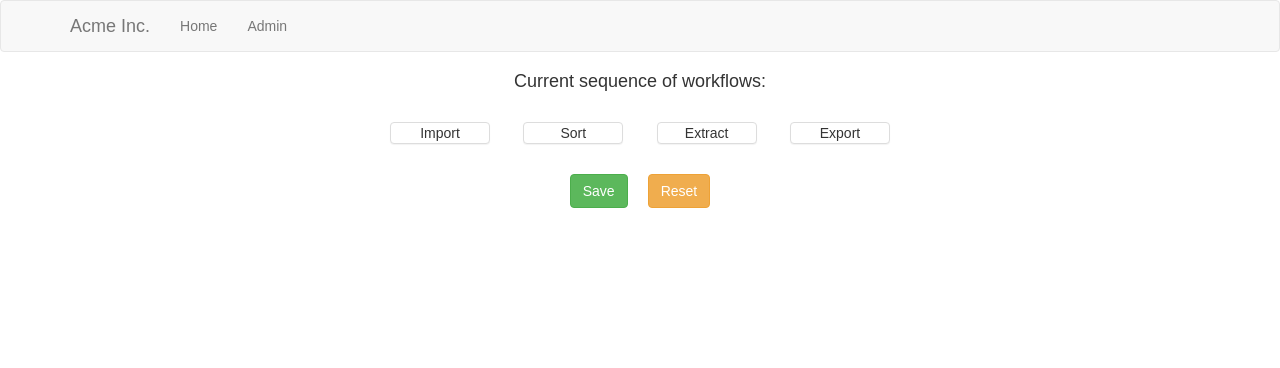
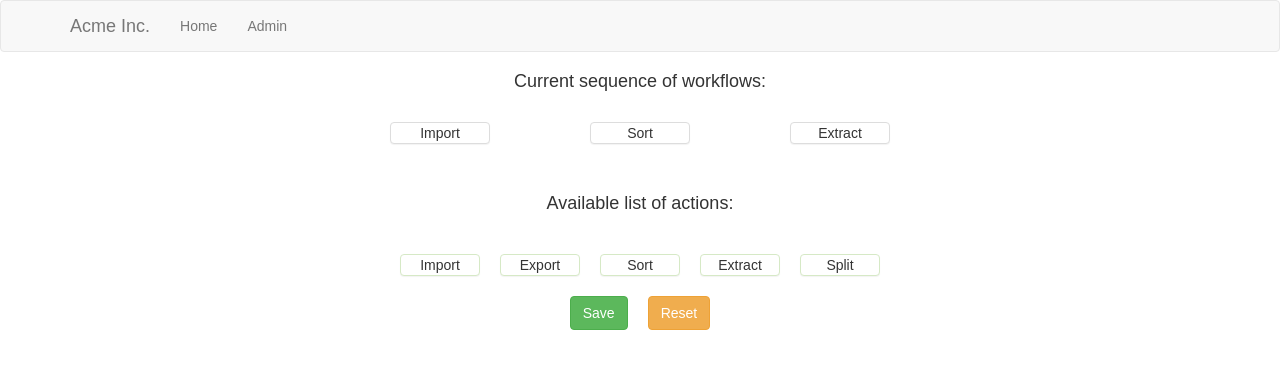
Before and after one commit to lexyehia/challenge_1, a React (Create React App) app: page /admin/workflows in a window 1280 px wide. Shown: the top 368 px of the page. Built offline with nearby package versions, Linux system fonts and the light colour scheme.

Commit message:
Added recursive function to sort workflows; css styling;

```diff
--- a/package.json
+++ b/package.json
@@ -3,6 +3,7 @@
   "version": "0.1.0",
   "private": true,
   "dependencies": {
+    "lodash": "^4.17.4",
     "prop-types": "^15.6.0",
     "react": "^16.1.1",
     "react-bootstrap": "^0.31.5",
--- a/src/components/ActionItem.js
+++ b/src/components/ActionItem.js
@@ -4,19 +4,41 @@ import PropTypes from 'prop-types';
 
 const styles = {
     panel: {
-        width: 60,
+        width: 80,
+        margin: 10,
     }
 };
 
-export const ActionItem = (props) => (
+export class ActionItem extends React.Component {
+
+    constructor(props) {
+        super(props);
+    }
+
+    render() {
+        return (
             <Panel
                 style={styles.panel}
                 bsStyle='success'
                 draggable
+                onDragStart={this._startDragHandler}
             >
-        {props.text}
+                {this.props.text}
             </Panel>
-);
+        )
+    }
+
+    _startDragHandler = (e) => {
+        const data = {
+            action: this.props.text,
+        };
+
+        e.dataTransfer.setData('text', JSON.stringify(data));
+        e.dataTransfer.dropEffect = 'move';
+    }
+}
+
+
 
 ActionItem.propTypes = {
     text: PropTypes.string.isRequired,
--- a/src/components/ActionsList.js
+++ b/src/components/ActionsList.js
@@ -8,20 +8,19 @@ const styles = {
         direction: 'row',
         margin: '0 auto',
         justifyContent: 'space-between',
-        width: 400,
+        width: 500,
     },
 };
 
 
 export const ActionsList = (props) => (
     <div>
-        <h5>Available list of actions:</h5><br />
+        <h4>Available list of actions:</h4><br />
         <div style={styles.container}>
-            {props.actions.map(action => (
+            {props.actions.map((action, i) => (
                 <ActionItem
-                    key={action.id}
-                    id={action.id}
-                    text={action.action}
+                    key={i}
+                    text={action}
                 />
             ))}
         </div>
--- a/src/components/WorkflowPanel.js
+++ b/src/components/WorkflowPanel.js
@@ -3,19 +3,61 @@ import { Panel } from 'react-bootstrap';
 import PropTypes from 'prop-types';
 
 const styles = {
-    panel: {
+    normal: {
         width: 100,
+    },
+    hover: {
+        width: 100,
+        backgroundColor: 'beige',
     }
 };
 
-export const WorkflowPanel = (props) => (
-    <Panel
-        style={styles.panel}
-        draggable
-    >
-        {props.text}
-    </Panel>
-);
+export class WorkflowPanel extends React.Component {
+
+    constructor(props) {
+        super(props);
+
+        this.state = {
+            hover: false,
+        }
+    }
+
+    render() {
+        return (
+            <Panel
+                style={this.state.hover ? styles.hover : styles.normal}
+                draggable
+                onDragOver={this._dragOverHandler}
+                onDragLeave={this._dragLeaveHandler}
+                onDragEnd={this._dragLeaveHandler}
+                onDrop={this._dropHandler}
+            >
+                {this.props.action}
+            </Panel>
+        );
+    }
+
+    _dragOverHandler = (e) => {
+        e.preventDefault();
+
+        this.setState({
+            hover: true,
+        })
+    }
+
+    _dragLeaveHandler = (e) => {
+        this.setState({
+            hover: false,
+        })
+    }
+
+    _dropHandler = (e) => {
+        e.preventDefault();
+
+    }
+
+}
+
 
 WorkflowPanel.propTypes = {
     text: PropTypes.string.isRequired,
--- a/src/components/WorkflowsList.js
+++ b/src/components/WorkflowsList.js
@@ -13,20 +13,37 @@ const styles = {
 };
 
 
-export const WorkflowsList = (props) => (
+export class WorkflowsList extends React.Component {
+
+    constructor(props) {
+        super(props);
+    }
+
+    render() {
+        return (
             <div>
                 <h4>Current sequence of workflows:</h4><br />
                 <div style={styles.container}>
-            {props.workflows.map(workflow => (
+                    {this.props.workflows.map(workflow => (
                         <WorkflowPanel
                             key={workflow.id}
-                    id={workflow.id}
-                    text={workflow.action}
+                            {...workflow}
                         />
                     ))}
                 </div>
             </div>
         );
+    }
+
+    _listDropHandler = (e) => {
+        e.preventDefault();
+        const data = JSON.parse(e.dataTransfer.getData('text'));
+        console.log(data, e, this)
+        const id = Math.floor(Math.random() * 100);
+
+    }
+
+}
 
 WorkflowsList.propTypes = {
     workflows: PropTypes.array.isRequired,
--- a/src/pages/WorkflowsPage.js
+++ b/src/pages/WorkflowsPage.js
@@ -1,9 +1,12 @@
 import React from 'react';
 import { Button } from 'react-bootstrap';
+import _ from 'lodash';
 import { NavBar } from '../components/NavBar';
 import { WorkflowsList } from '../components/WorkflowsList';
+import { ActionsList } from "../components/ActionsList";
 
 export class WorkflowsPage extends React.Component {
+
     constructor(props) {
         super(props);
 
@@ -51,12 +54,18 @@ export class WorkflowsPage extends React.Component {
         };
     }
 
+    componentDidMount() {
+        this._organizeWorkflow();
+    }
+
     render() {
         return (
             <div className='App'>
                 <NavBar />
                 <div>
                     <WorkflowsList workflows={this.state.workflows}/>
+                    <br />
+                    <ActionsList actions={this.state.actions}/>
                 </div>
                 <div>
                     <Button
@@ -76,4 +85,25 @@ export class WorkflowsPage extends React.Component {
             </div>
         )
     }
+
+    _organizeWorkflow = () => {
+        const { workflows } = this.state;
+        const arr = [];
+        const first = _.find(workflows, 'isStart');
+        arr.push(first);
+
+        findNextInChain(workflows, arr, first);
+
+        this.setState({
+            workflows: arr,
+        })
+    }
 }
+
+function findNextInChain(originalArr, newArr, item) {
+    if (item.nextStage) {
+        const next = _.find(originalArr, ['id', item.nextStage]);
+        newArr.push(next);
+        return findNextInChain(originalArr, newArr, next);
+    }
+}
```
Lines whose indentation alone changed are shown as unchanged.
